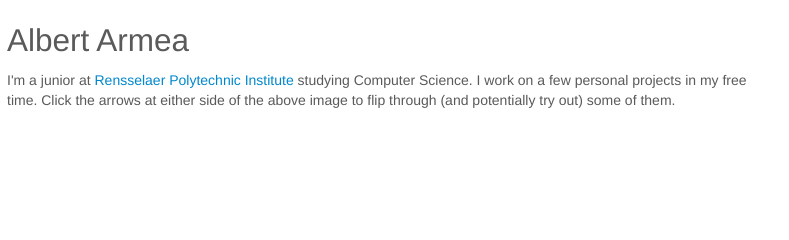
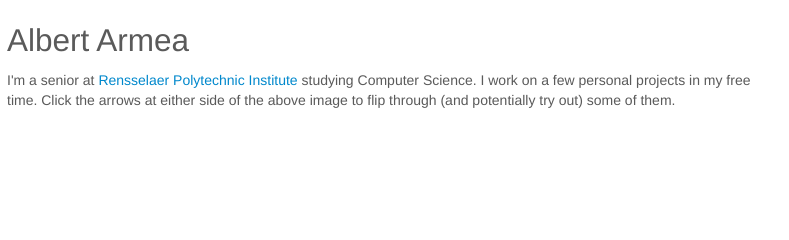
Before and after one commit to aarmea/AlbertArmea.com-static, a plain HTML site: page index.html in a window 1280 px wide. Shown: the part 550-790 px from the top of the page, 48-837 px from the left. Drawn offline with Linux system fonts and the light colour scheme.

Commit message:
Update class year

```diff
--- a/index.html
+++ b/index.html
@@ -112,7 +112,7 @@
         <!-- About -->
         <div class="span8">
           <h2>Albert Armea</h2>
-          <p>I'm a junior at <a href="http://www.rpi.edu">Rensselaer Polytechnic Institute</a> studying Computer Science. I work on a few personal projects in my free time. Click the arrows at either side of the above image to flip through (and potentially try out) some of them.</p>
+          <p>I'm a senior at <a href="http://www.rpi.edu">Rensselaer Polytechnic Institute</a> studying Computer Science. I work on a few personal projects in my free time. Click the arrows at either side of the above image to flip through (and potentially try out) some of them.</p>
         </div>
 
         <!-- Contact -->
```
